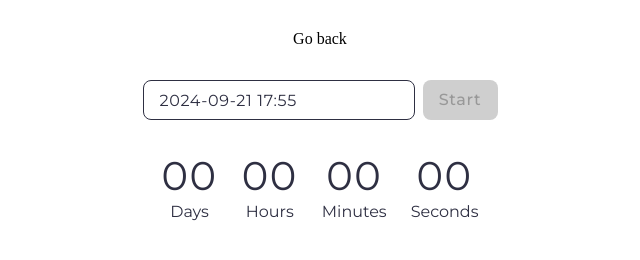
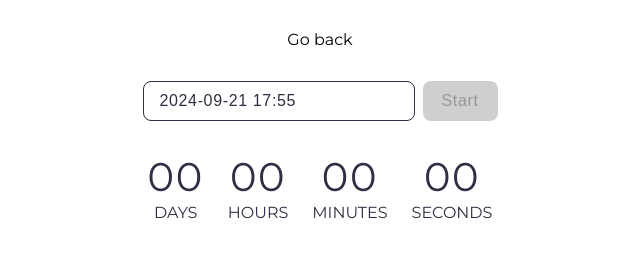
Before and after one commit to Nazarchuk-Arina/goit-js-hw-10, a plain HTML site: page 1-timer.html in a window 1280 px wide. Shown: the whole page, without its empty margins (320-960 px from the left). Drawn offline with Linux system fonts and the light colour scheme.

Commit message:
Deploying to gh-pages from @ Nazarchuk-Arina/goit-js-hw-10@3b99234b78716da6909c35ddfd78ddda074b28f8 🚀

```diff
--- a/1-timer.html
+++ b/1-timer.html
@@ -15,7 +15,7 @@
     <link rel="modulepreload" crossorigin href="/goit-js-hw-10/assets/modulepreload-polyfill-B5Qt9EMX.js">
     <link rel="modulepreload" crossorigin href="/goit-js-hw-10/assets/vendor-BbbuE1sJ.js">
     <link rel="stylesheet" crossorigin href="/goit-js-hw-10/assets/vendor-CZjNVMTf.css">
-    <link rel="stylesheet" crossorigin href="/goit-js-hw-10/assets/styles-DhizkuUH.css">
+    <link rel="stylesheet" crossorigin href="/goit-js-hw-10/assets/styles-Dkz2yfGR.css">
   </head>
   <body class="timer-body">
     <a href="./index.html">Go back</a>
```
Also changed, not shown: 2-snackbar.html (+1 -1 lines), assets/styles-DhizkuUH.css (deleted, +0 -1 lines), assets/styles-Dkz2yfGR.css (added, +1 -0 lines), index.html (+1 -1 lines).
